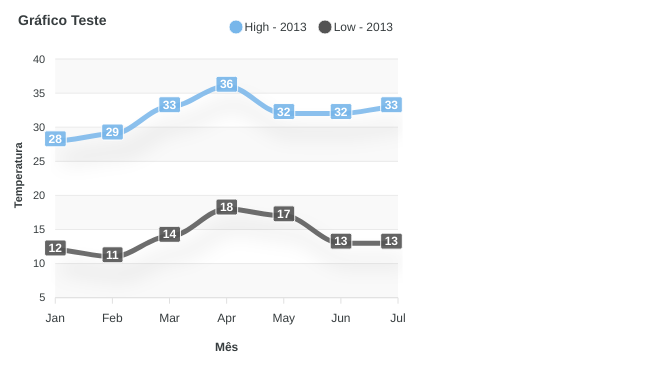
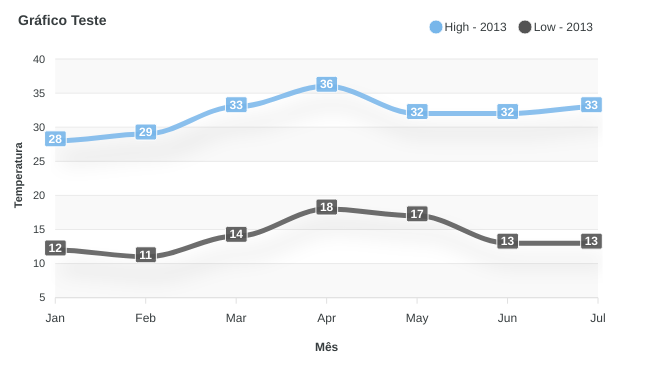
Before and after one commit to Marcobrait/TESTE, a plain HTML site: page testegrafico/index.html in a window 1280 px wide. Shown: the whole page, without its empty margins (0-654 px from the left). Drawn offline with nearby package versions, Linux system fonts and the light colour scheme.

Commit message:
Update index.html

```diff
--- a/testegrafico/index.html
+++ b/testegrafico/index.html
@@ -8,7 +8,7 @@
 
 </head>
 <body>
-    <div id="chart" style="display:flex;width:400px;"></div>
+    <div id="chart" style="display:flex;width:600px;"></div>
 </body>
 </html>
 <script>
```
